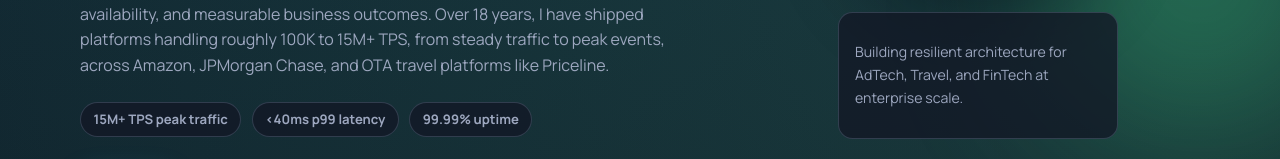
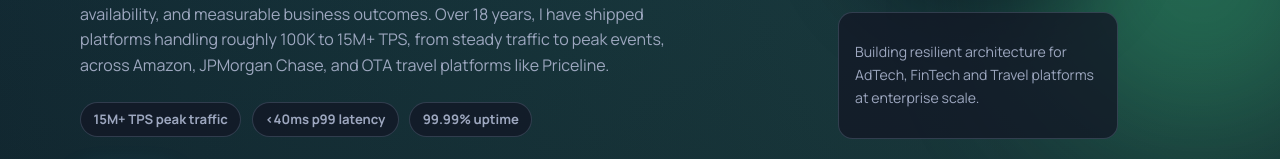
Before and after one commit to TopPhodu/topphodu.github.io, a plain HTML site: page index.html in a window 1280 px wide. Shown: the part 502-661 px from the top of the page. Drawn offline with Linux system fonts and the light colour scheme.

Commit message:
Updated text

```diff
--- a/index.html
+++ b/index.html
@@ -61,7 +61,7 @@
           <img src="assets/PuneetNahata.jpg" alt="Puneet Nahata">
         </div>
         <div class="profile-note">
-          <p>Building resilient architecture for AdTech, Travel, and FinTech at enterprise scale.</p>
+          <p>Building resilient architecture for AdTech, FinTech and Travel platforms at enterprise scale.</p>
         </div>
       </aside>
     </section>
```
